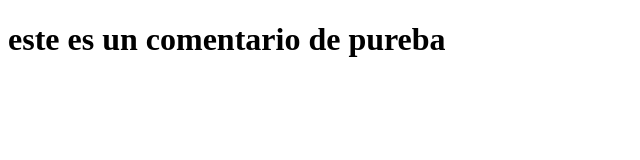
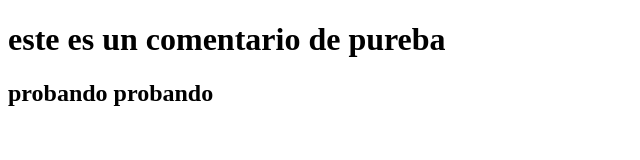
Before and after one commit to andresmarelo83/purebacursogit, a plain HTML site: page index.html in a window 1280 px wide. Shown: the whole page, without its empty margins (0-640 px from the left). Drawn offline with Linux system fonts and the light colour scheme.

Commit message:
realize una prueba

```diff
--- a/index.html
+++ b/index.html
@@ -8,5 +8,6 @@
 </head>
 <body>
     <h1>este es un comentario de pureba</h1>
+    <h2>probando probando</h2>
 </body>
 </html>
```
